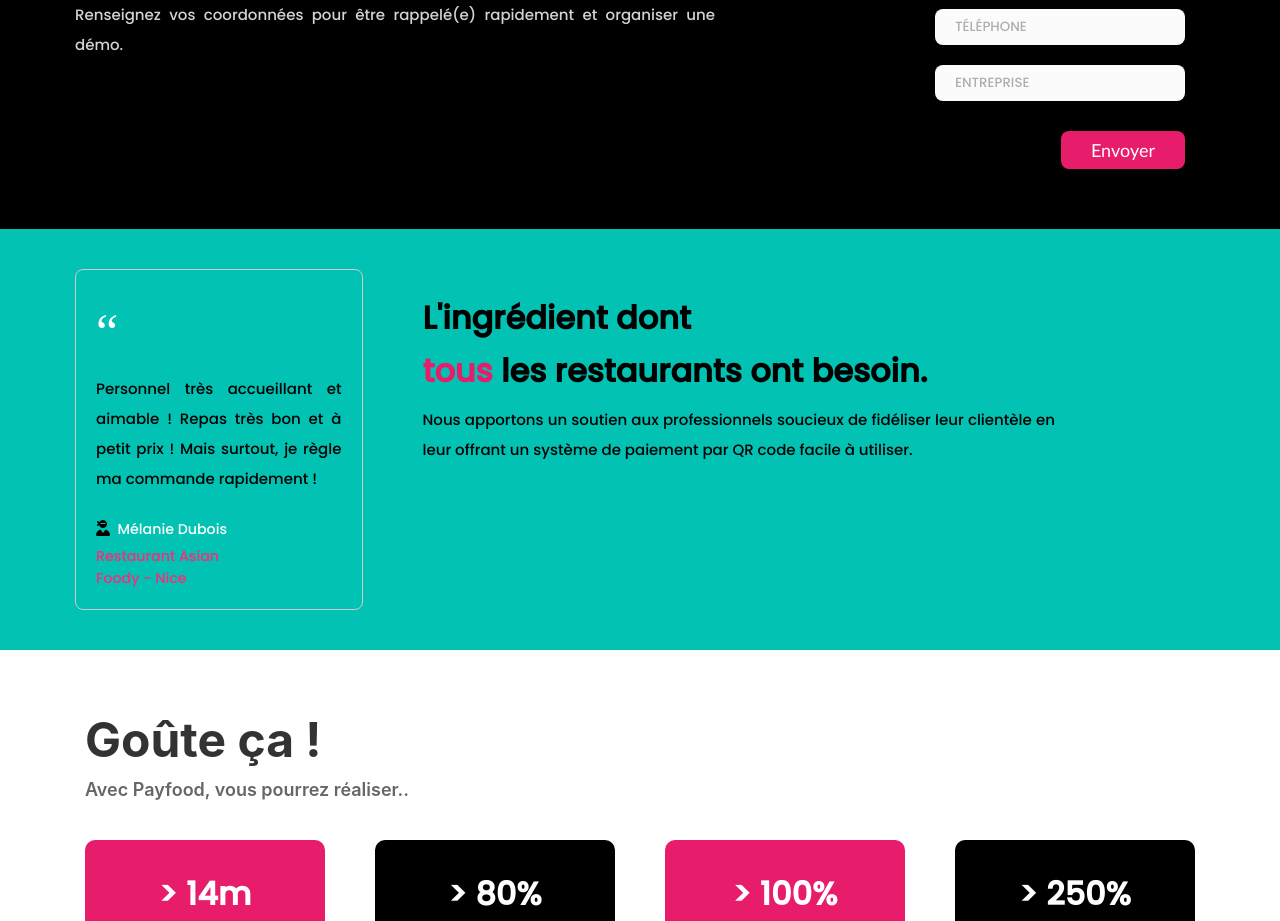
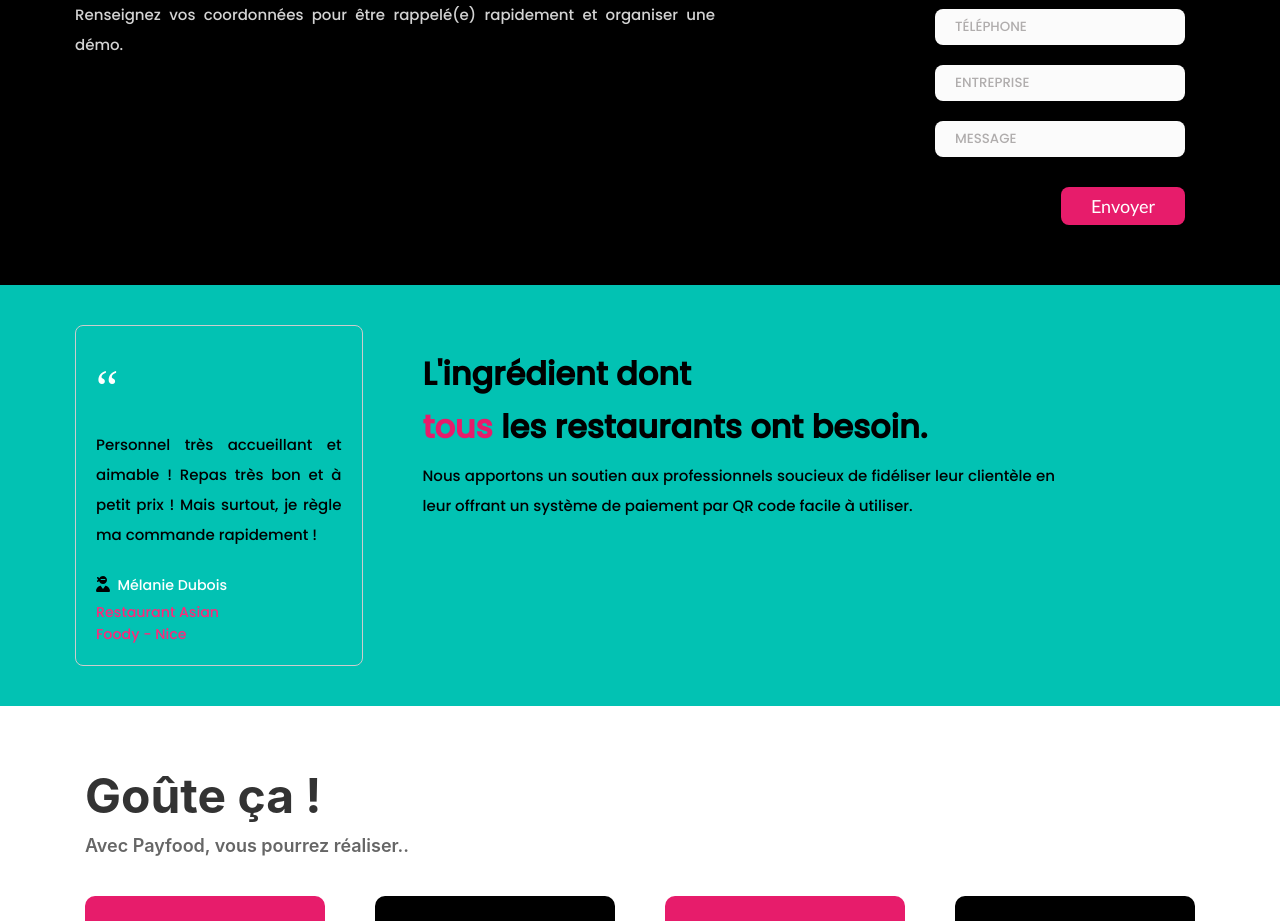
Before and after one commit to Armelsteve1/PAYFOOD, a React (Create React App) app in the folder payfood/: page / in a window 1280 px wide. Shown: the part 1060-1981 px from the top of the page. Built offline with nearby package versions, Linux system fonts and the light colour scheme.

Commit message:
message added in form

```diff
--- a/payfood/src/Component/HomePage/home-page.js
+++ b/payfood/src/Component/HomePage/home-page.js
@@ -44,6 +44,7 @@ function LandingPage() {
     email: '',
     number: '',
     company: '',
+    message: '',
   });
 
   const handleChange = (e) => {
@@ -73,6 +74,7 @@ function LandingPage() {
             email: '',
             number: '',
             company: '',
+            message: ''
           });
         }
       })
@@ -159,6 +161,14 @@ function LandingPage() {
                     name="company"
                     placeholder="Entreprise"
                     value={formData.company}
+                    onChange={handleChange}
+                    required
+                  />
+                  <input
+                    type="text"
+                    name="message"
+                    placeholder="Message"
+                    value={formData.message}
                     onChange={handleChange}
                     required
                   />
--- a/payfood/src/Server/Routes/api.js
+++ b/payfood/src/Server/Routes/api.js
@@ -6,12 +6,13 @@ const Contact = require('../contact');
 
 router.post('/submit', (req, res) => {
 
-    const { name, email, number, company } = req.body;
+    const { name, email, number, company, message } = req.body;
     const contact = new Contact({
         name,
         email,
         number,
         company,
+        message
     });
 
     contact.save()
--- a/payfood/src/Server/contact.js
+++ b/payfood/src/Server/contact.js
@@ -6,6 +6,7 @@ const contactSchema = new mongoose.Schema({
     email: String,
     number: String,
     company: String,
+    message: String
 });
 
 const Contact = mongoose.model('Contact', contactSchema);
```
